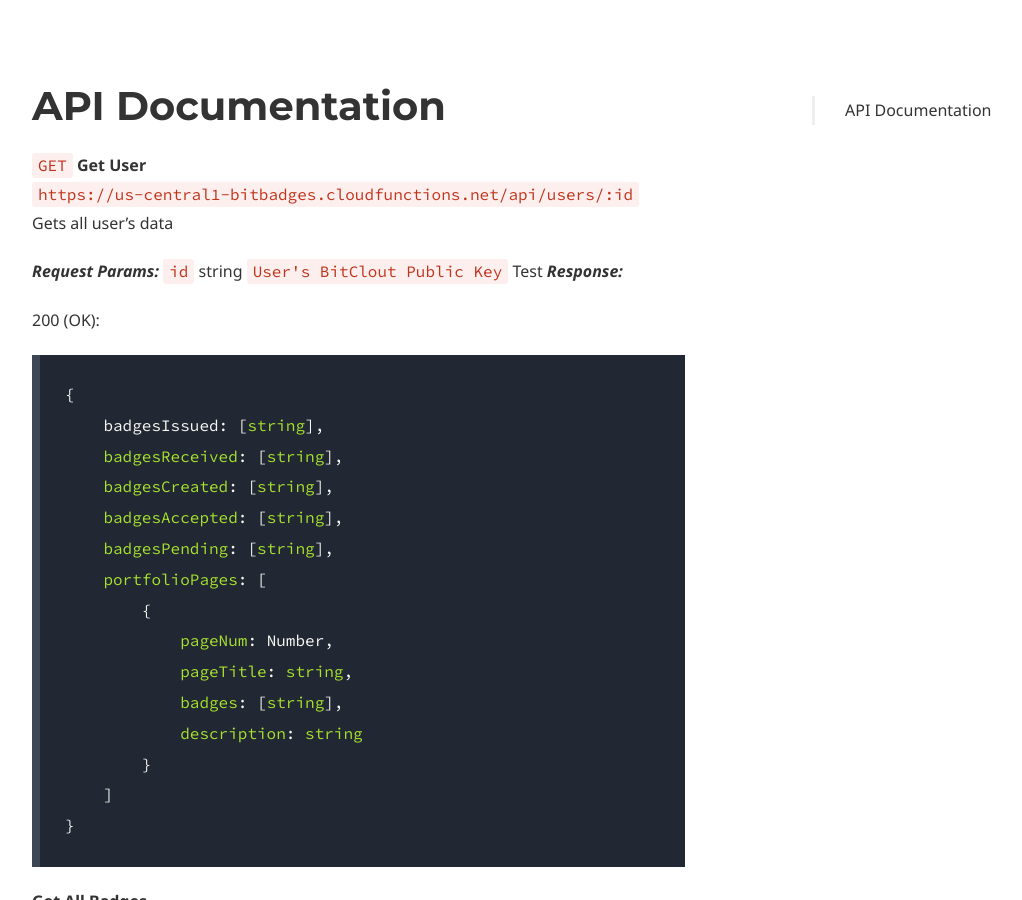
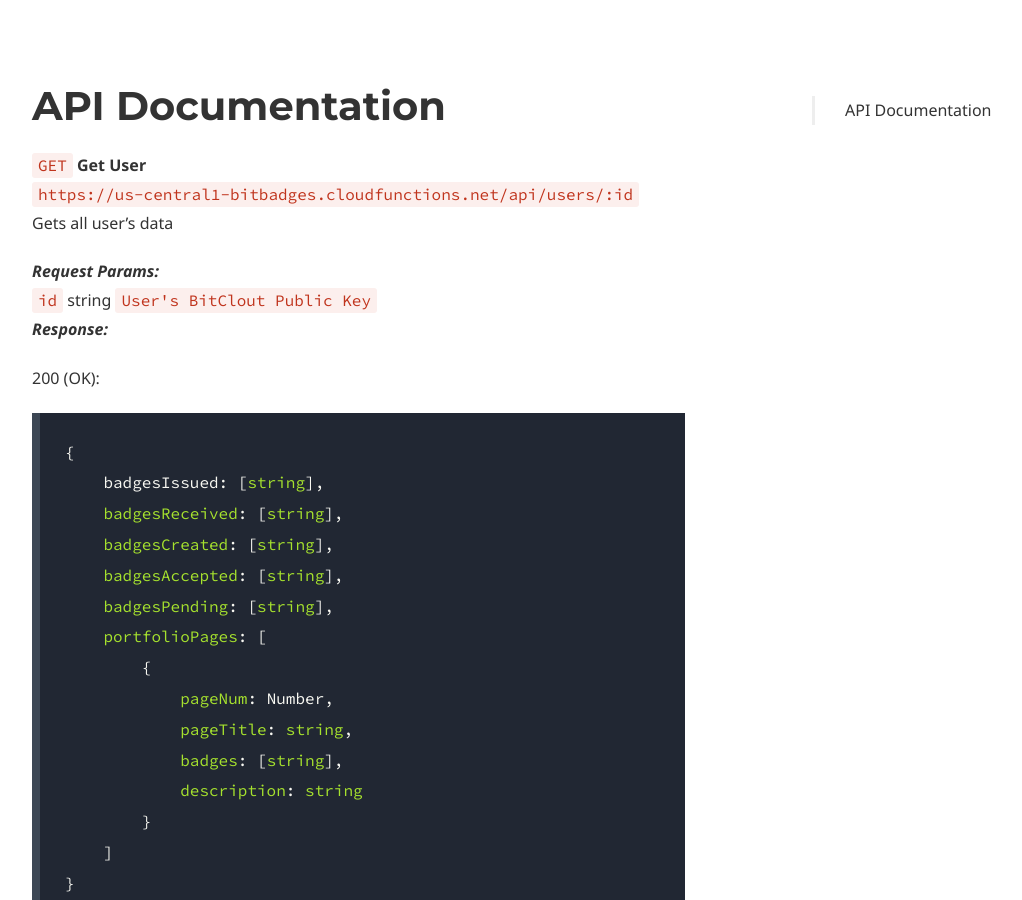
Before and after one commit to BitBadges/bitbadges.github.io, a Jekyll site: the page built from api.md, in a window 1280 px wide and 900 px high, scrolled down 651 px. Shown: the whole window, without its empty margins (38-1060 px from the left). Built offline with Jekyll 4.4.1, drawn with Linux system fonts in a browser that asks for light colours; some web fonts are replaced.

Commit message:
trevor's changes

```diff
--- a/api.md
+++ b/api.md
@@ -35,8 +35,8 @@ page_nav:
 Gets all user's data
 
 > **_Request Params:_**
-> `id` string `User's BitClout Public Key`
-> Test **_Response:_**
+`id` string `User's BitClout Public Key`
+**_Response:_**
 
 > 200 (OK):
 
```
